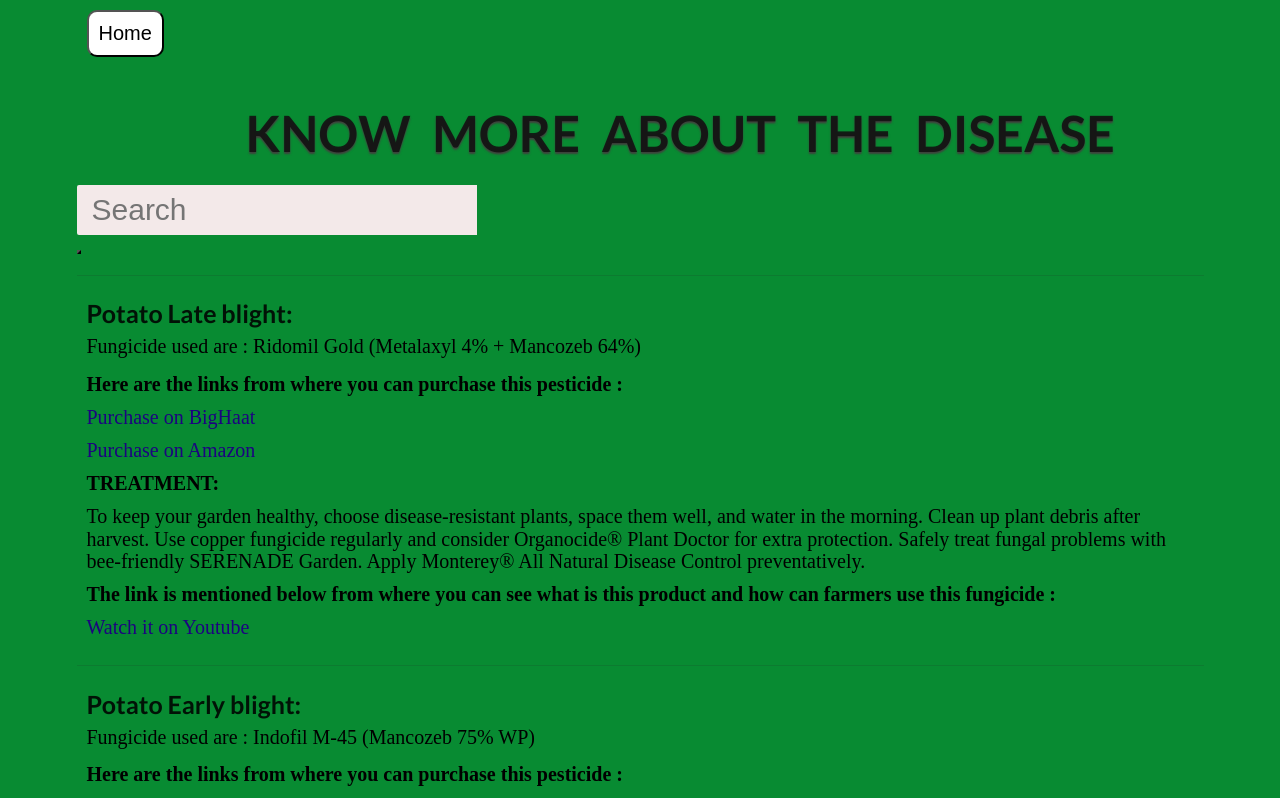
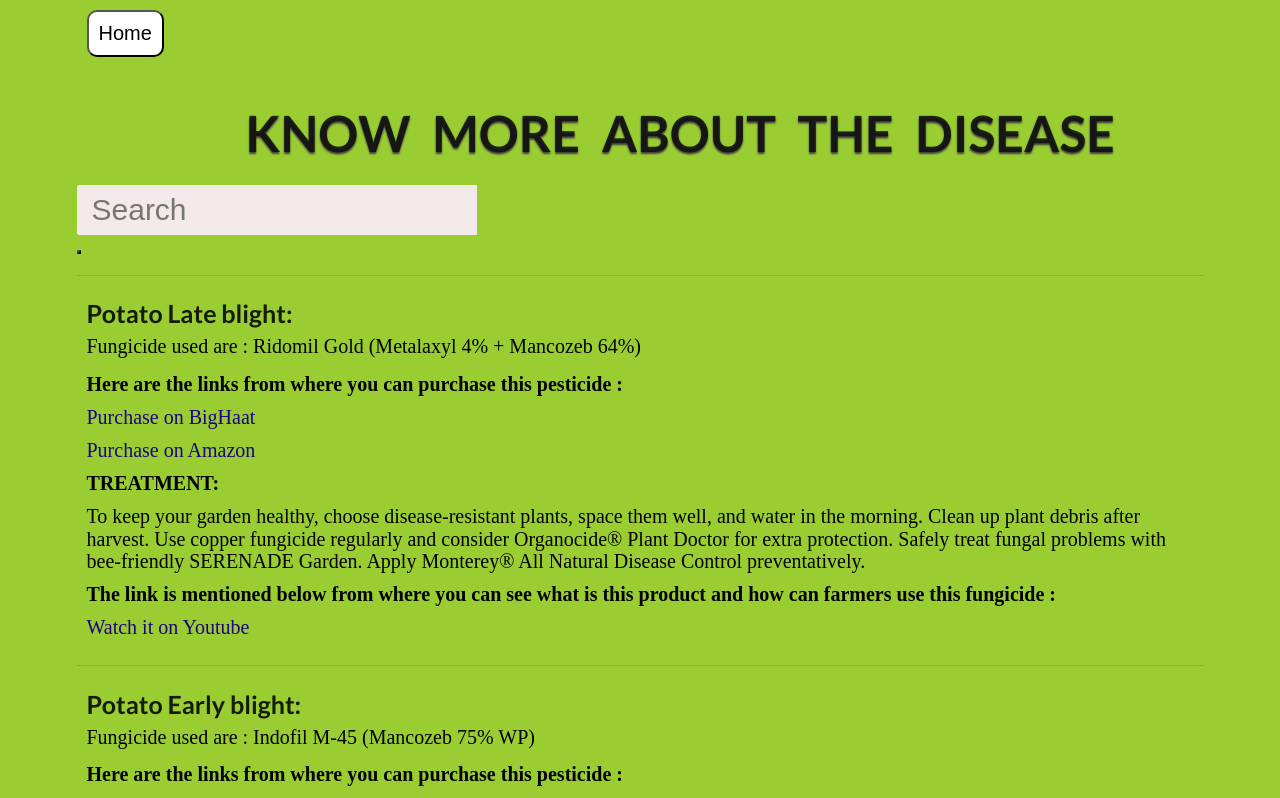
Before and after one commit to itsmeShrey/Epics, a React (Create React App) app: page / in a window 1280 px wide. Shown: the top 798 px of the page. Built offline with nearby package versions, Linux system fonts and the light colour scheme.

Commit message:
Update App.css

```diff
--- a/src/components/App.css
+++ b/src/components/App.css
@@ -2,7 +2,7 @@
     margin: 0;
     padding: 0;
     box-sizing: border-box;
-    background-color: #088b32;
+    background-color: #9ACD32;
 /*     border-width: 30px; */
     font-family: cursive;
 }
```
